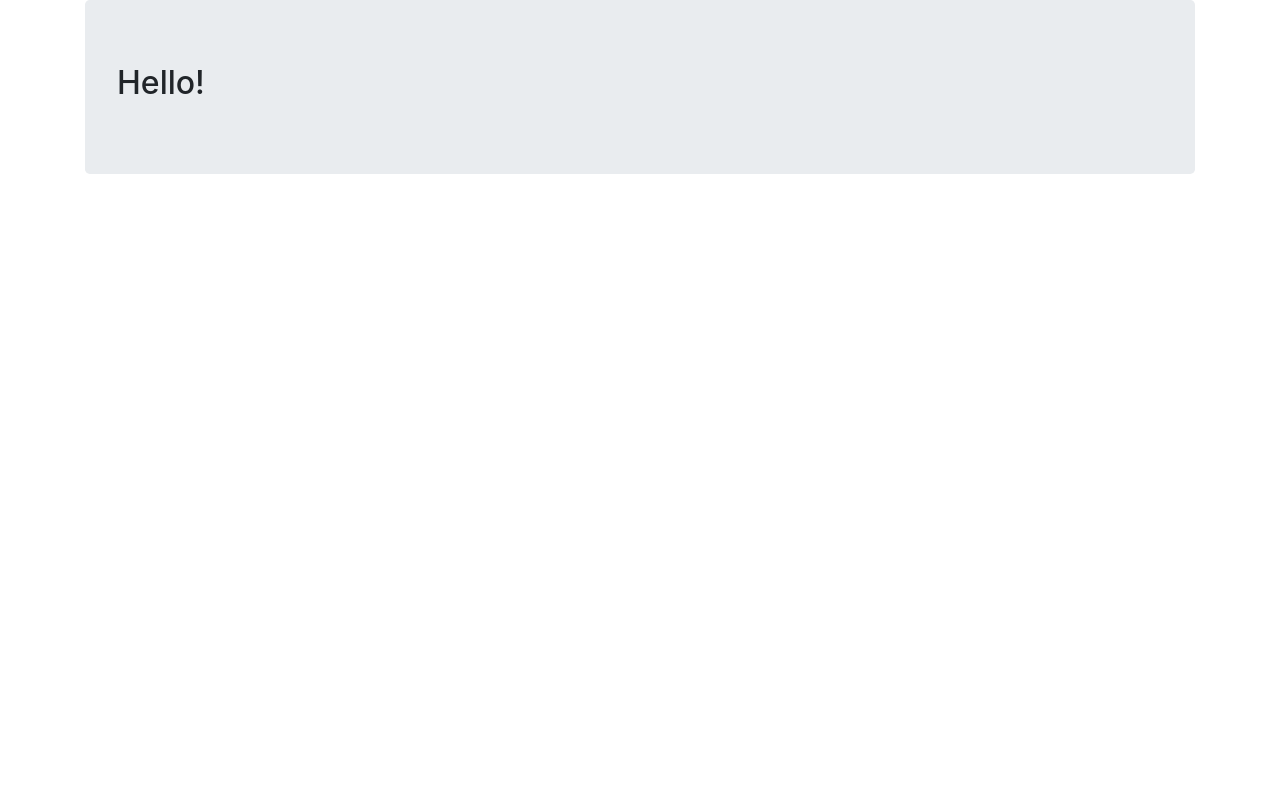
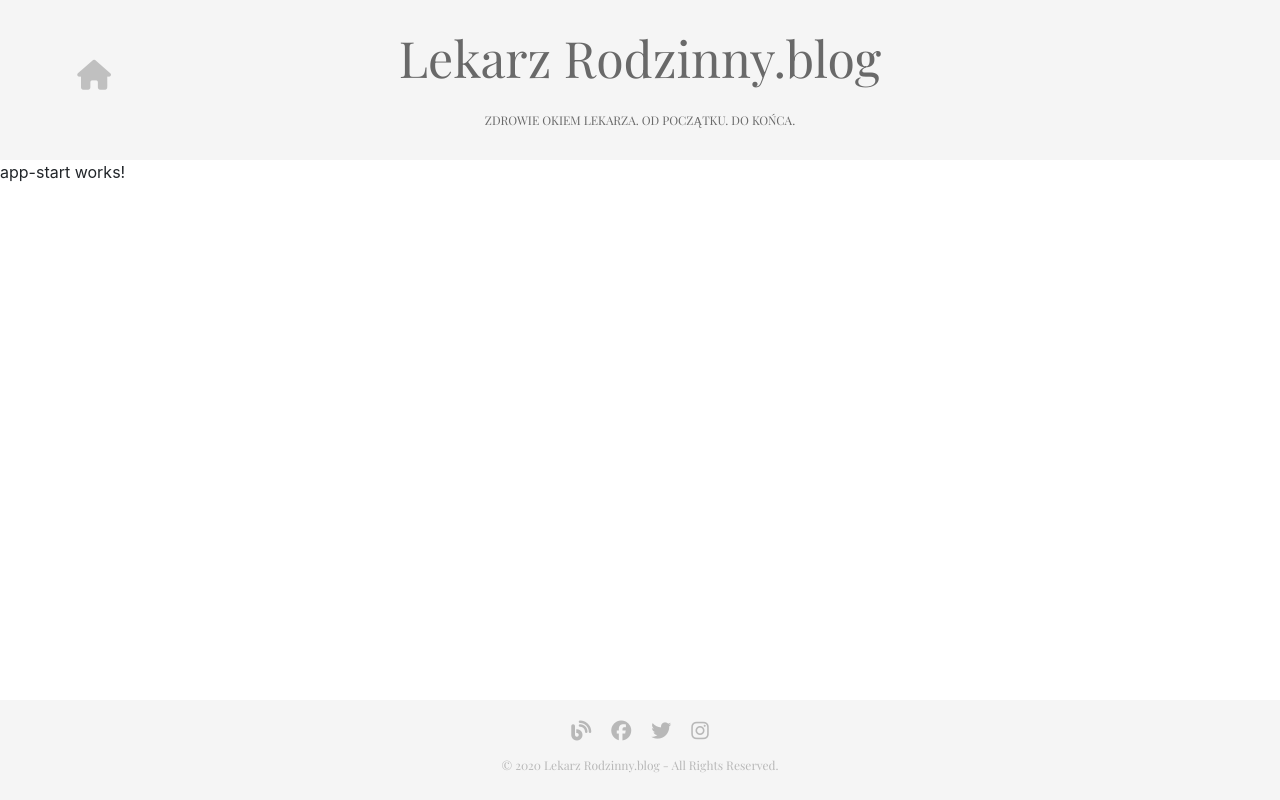
Before and after one commit to dominikazb/szczepienia, an Angular app: page / in a window 1280 px wide. Built offline with nearby package versions, Linux system fonts and the light colour scheme.

Commit message:
Task 2 - Adding header and footer

```diff
--- a/src/app/app.component.html
+++ b/src/app/app.component.html
@@ -1,5 +1,7 @@
-<div class="container">
-  <div class="jumbotron">
-    <h2>Hello!</h2>
+<div class="main_div_wrapper">
+  <header></header>
+  <app-start></app-start>
+  <div class="fixed-bottom">
+    <footer></footer>
   </div>
 </div>
--- a/src/app/components/footer/footer.component.css
+++ b/src/app/components/footer/footer.component.css
@@ -0,0 +1,36 @@
+.footer_main {
+  width: 100%;
+  height: 100px;
+  background-color: #F5F5F5;
+  color: #B8B8B8;
+}
+
+.social_icon {
+  padding-left: 10px;
+  padding-right: 10px;
+  font-size: 20px;
+}
+
+a.social_icon__link {
+  color: #B8B8B8;
+  text-decoration: none;
+}
+
+a.social_icon__link:hover {
+  text-decoration: none;
+  color: black;
+}
+
+.family_doc {
+  font-size: 12px;
+}
+
+a.family_doc__link {
+  color: #B8B8B8;
+  text-decoration: none;
+}
+
+a.family_doc__link:hover {
+  color: black;
+  text-decoration: none;
+}
--- a/src/app/components/footer/footer.component.html
+++ b/src/app/components/footer/footer.component.html
@@ -1 +1,13 @@
-<p>footer works!</p>
+<div class="footer_main">
+  <div class="d-flex justify-content-center">
+    <h1>
+      <a class="social_icon__link" href="https://lekarzrodzinny.blog/" target="_blank"><i class="fas fa-blog social_icon"></i></a>
+      <a class="social_icon__link" href="https://www.facebook.com/lekarzrodzinny.blog" target="_blank"><i class="fab fa-facebook social_icon"></i></a>
+      <a class="social_icon__link" href="https://twitter.com/lekbiesiada" target="_blank"><i class="fab fa-twitter social_icon"></i></a>
+      <a class="social_icon__link" href="https://www.instagram.com/lekarzrodzinny.blog/" target="_blank"><i class="fab fa-instagram social_icon"></i></a>
+    </h1>
+  </div>
+  <div class="family_doc d-flex justify-content-center">
+  <p class="applyGoogleFont">© 2020 <a class="family_doc__link" href="https://lekarzrodzinny.blog/" target="_blank">Lekarz Rodzinny.blog</a> - All Rights Reserved.</p>
+  </div>
+</div>
--- a/src/app/components/header/header.component.css
+++ b/src/app/components/header/header.component.css
@@ -0,0 +1,26 @@
+.main_div {
+  width: 100%;
+  height: 160px;
+  background-color: #F5F5F5;
+  color: #696969;
+}
+
+.icon_home {
+  color: #C0C0C0;
+  font-size: 30px;
+  text-decoration:none;
+  padding-top: 60px;
+}
+
+.font_size_50px {
+  font-size: 50px;
+}
+
+.font_size_12px {
+  font-size: 12px;
+}
+
+.header_title {
+  width: 100%;
+  padding-top: 20px;
+}
--- a/src/app/components/header/header.component.html
+++ b/src/app/components/header/header.component.html
@@ -1 +1,16 @@
-<p>header works!</p>
+<div class="main_div">
+  <div class="row">
+    <div class="col-md-2 d-flex justify-content-center">
+      <a href="/"><i class="fas fa-home icon_home"></i></a>
+    </div>
+    <div class="col-md-8">
+      <div class="header_title d-flex justify-content-center">
+        <p class="applyGoogleFont font_size_50px">{{title}}</p>
+      </div>
+      <div class="d-flex justify-content-center">
+        <p class="applyGoogleFont font_size_12px">{{subtitle | uppercase}}</p>
+      </div>
+    </div>
+    <div class="col-md-2"></div>
+  </div>
+</div>
--- a/src/app/components/header/header.component.ts
+++ b/src/app/components/header/header.component.ts
@@ -8,6 +8,9 @@ import {Component, OnInit} from '@angular/core';
 })
 export class HeaderComponent implements OnInit {
 
+  public title = 'Lekarz Rodzinny.blog';
+  public subtitle = 'zdrowie okiem lekarza. od początku. do końca.';
+
   constructor() { }
 
   ngOnInit(): void {
--- a/src/index.html
+++ b/src/index.html
@@ -2,10 +2,22 @@
 <html lang="en">
 <head>
   <meta charset="utf-8">
-  <title>Szczepienia</title>
+  <!--===============================================================================================-->
   <base href="/">
+  <!--===============================================================================================-->
   <meta name="viewport" content="width=device-width, initial-scale=1">
+  <!--===============================================================================================-->
+  <meta name="description" content="Ankieta Szczepionkowa">
+  <meta name="keywords" content="szczepienia, vaccination">
+  <meta name="author" content="dominikazb.com">
+  <!--===============================================================================================-->
   <link rel="icon" type="image/x-icon" href="favicon.ico">
+  <!--===============================================================================================-->
+  <link href="https://fonts.googleapis.com/css2?family=Playfair+Display&display=swap" rel="stylesheet">
+  <!--===============================================================================================-->
+  <script src="https://kit.fontawesome.com/bfab8d7412.js" crossorigin="anonymous"></script>
+  <!--===============================================================================================-->
+  <title>Szczepienia | LekarzRodzinny.blog</title>
 </head>
 <body>
   <app-root></app-root>
--- a/src/styles.css
+++ b/src/styles.css
@@ -1 +1,16 @@
-/* You can add global styles to this file, and also import other style files */
+body, html {
+  background-color: red;
+  width: 100%;
+  height: 100%;
+}
+
+.applyGoogleFont {
+  font-family: 'Playfair Display', serif;
+}
+
+.main_div_wrapper {
+  min-height: 100%;
+}
+
+.footer_div {
+}
```
